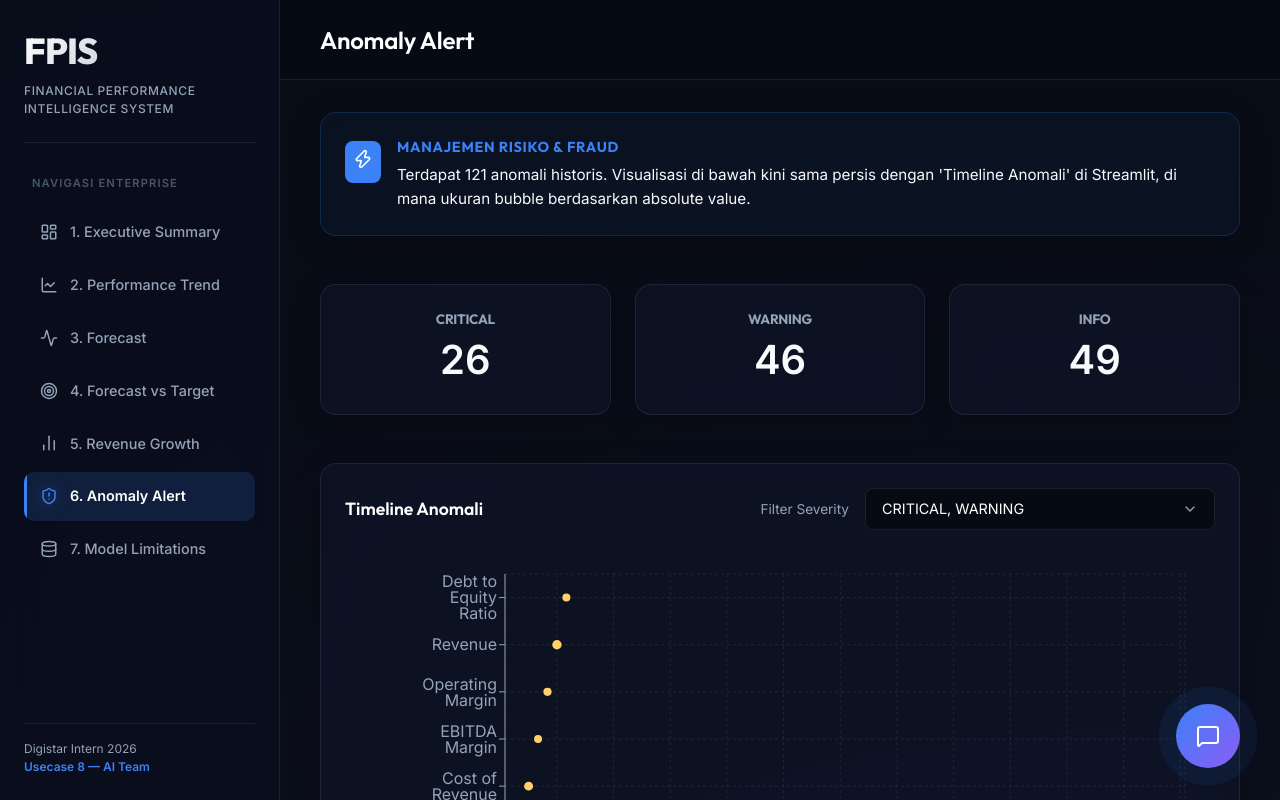
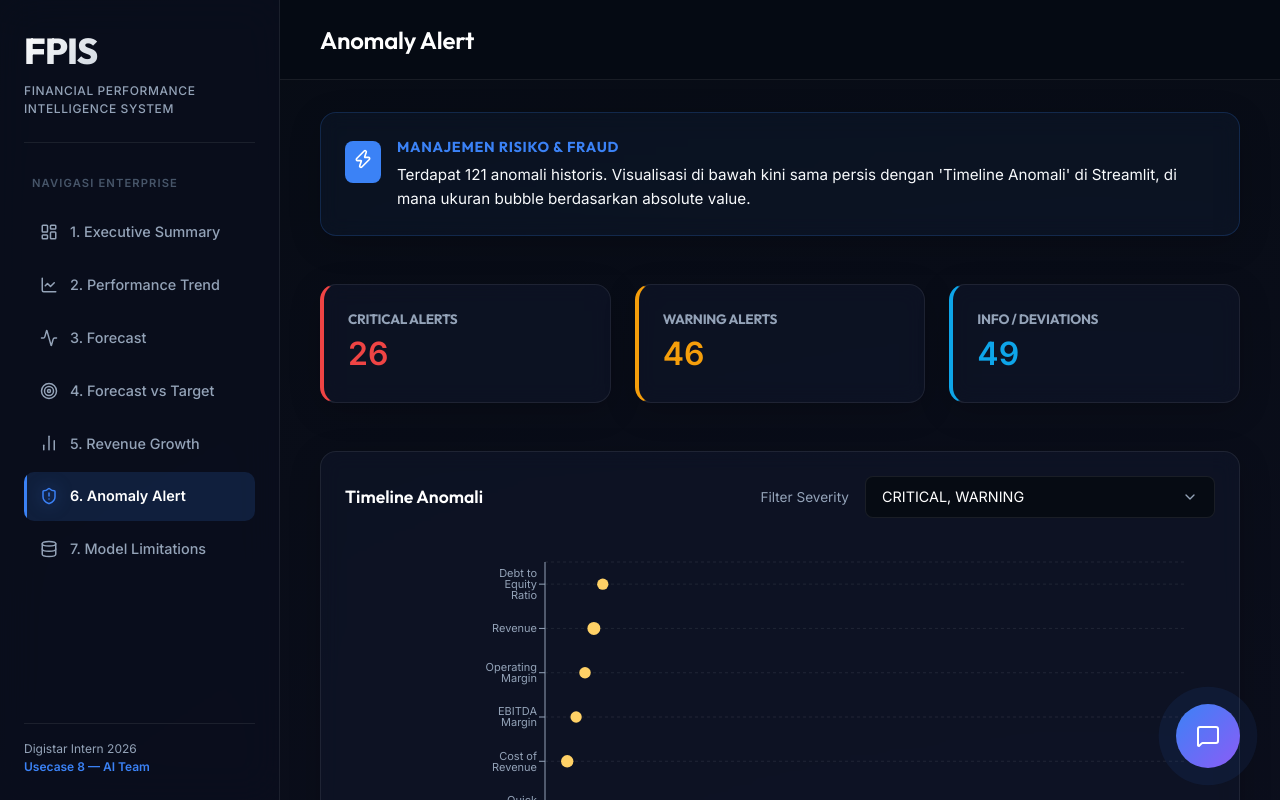
Before and after one commit to brahmayudhaerlangga/digistarhardskillusecase8, a React (Vite) app in the folder frontend/: page / in a window 1280 px wide. Both pictures are taken after a click on the element "6. Anomaly Alert". Shown: the top 800 px of the page. Built offline with nearby package versions, Linux system fonts and the light colour scheme.

Commit message:
Fix UI: Restore left-aligned KPI cards in Anomaly section, fix Forecast dropdown to only show metrics with historical data, and adjust Anomaly chart grid lines to perfectly match Streamlit Plotly Express style

```diff
--- a/frontend/src/App.jsx
+++ b/frontend/src/App.jsx
@@ -512,8 +512,10 @@ function Section2({ data }) {
 }
 
 function Section3({ data }) {
-  // Replicating Streamlit Forecast logic exactly
-  const availableMetrics = [...new Set(data.forecast.map(d => d.metric_id))].sort();
+  // Filter available metrics to ensure they exist in both forecast and historical
+  const availableMetrics = [...new Set(data.forecast.map(d => d.metric_id))]
+    .filter(m => data.historical.some(h => h.metric_id === m))
+    .sort();
   const [metric, setMetric] = useState(availableMetrics[0] || 'revenue');
 
   const availableModels = [...new Set(data.forecast.filter(d => d.metric_id === metric).map(d => d.model))].sort();
@@ -815,17 +817,17 @@ function Section6({ data }) {
       />
 
       <div className="kpi-grid" style={{gridTemplateColumns: 'repeat(3, 1fr)'}}>
-        <div className="glass-card" style={{marginBottom: 0, textAlign: 'center'}}>
-          <h3 style={{color: 'var(--text-muted)', fontSize: '0.85rem', textTransform: 'uppercase'}}>CRITICAL</h3>
-          <p style={{fontSize: '2.5rem', fontWeight: 700, color: 'var(--text-main)'}}>{anomalies.filter(a => a.severity === 'CRITICAL').length}</p>
+        <div className="glass-card" style={{borderLeft: '4px solid var(--danger)', marginBottom: 0}}>
+          <h3 style={{color: 'var(--text-muted)', fontSize: '0.85rem', textTransform: 'uppercase'}}>Critical Alerts</h3>
+          <p style={{fontSize: '2rem', fontWeight: 700, color: 'var(--danger)'}}>{anomalies.filter(a => a.severity === 'CRITICAL').length}</p>
         </div>
-        <div className="glass-card" style={{marginBottom: 0, textAlign: 'center'}}>
-          <h3 style={{color: 'var(--text-muted)', fontSize: '0.85rem', textTransform: 'uppercase'}}>WARNING</h3>
-          <p style={{fontSize: '2.5rem', fontWeight: 700, color: 'var(--text-main)'}}>{anomalies.filter(a => a.severity === 'WARNING').length}</p>
+        <div className="glass-card" style={{borderLeft: '4px solid var(--warning)', marginBottom: 0}}>
+          <h3 style={{color: 'var(--text-muted)', fontSize: '0.85rem', textTransform: 'uppercase'}}>Warning Alerts</h3>
+          <p style={{fontSize: '2rem', fontWeight: 700, color: 'var(--warning)'}}>{anomalies.filter(a => a.severity === 'WARNING').length}</p>
         </div>
-        <div className="glass-card" style={{marginBottom: 0, textAlign: 'center'}}>
-          <h3 style={{color: 'var(--text-muted)', fontSize: '0.85rem', textTransform: 'uppercase'}}>INFO</h3>
-          <p style={{fontSize: '2.5rem', fontWeight: 700, color: 'var(--text-main)'}}>{anomalies.filter(a => a.severity === 'INFO').length}</p>
+        <div className="glass-card" style={{borderLeft: '4px solid var(--info)', marginBottom: 0}}>
+          <h3 style={{color: 'var(--text-muted)', fontSize: '0.85rem', textTransform: 'uppercase'}}>Info / Deviations</h3>
+          <p style={{fontSize: '2rem', fontWeight: 700, color: 'var(--info)'}}>{anomalies.filter(a => a.severity === 'INFO').length}</p>
         </div>
       </div>
 
@@ -845,11 +847,11 @@ function Section6({ data }) {
 
         <div style={{ width: '100%', height: 400 }}>
           <ResponsiveContainer>
-            <ScatterChart margin={{ top: 20, right: 30, bottom: 20, left: 100 }}>
-              <CartesianGrid strokeDasharray="3 3" stroke="var(--border-glass)" />
-              <XAxis dataKey="period" type="category" name="Period" stroke="var(--text-muted)" />
-              <YAxis dataKey="metric" type="category" name="Metric" stroke="var(--text-muted)" />
-              <ZAxis dataKey="sizeVal" range={[50, 600]} name="Value (Abs)" />
+            <ScatterChart margin={{ top: 20, right: 30, bottom: 40, left: 140 }}>
+              <CartesianGrid strokeDasharray="3 3" stroke="var(--border-glass)" vertical={false} horizontal={true} />
+              <XAxis dataKey="period" type="category" name="Period" stroke="var(--text-muted)" tick={{fontSize: 11, angle: -45, textAnchor: 'end'}} />
+              <YAxis dataKey="metric" type="category" name="Metric" stroke="var(--text-muted)" tick={{fontSize: 11}} />
+              <ZAxis dataKey="sizeVal" range={[100, 1000]} name="Value (Abs)" />
               <RechartsTooltip cursor={{strokeDasharray: '3 3'}} content={({ active, payload }) => {
                 if (active && payload && payload.length) {
                   const data = payload[0].payload;
```
